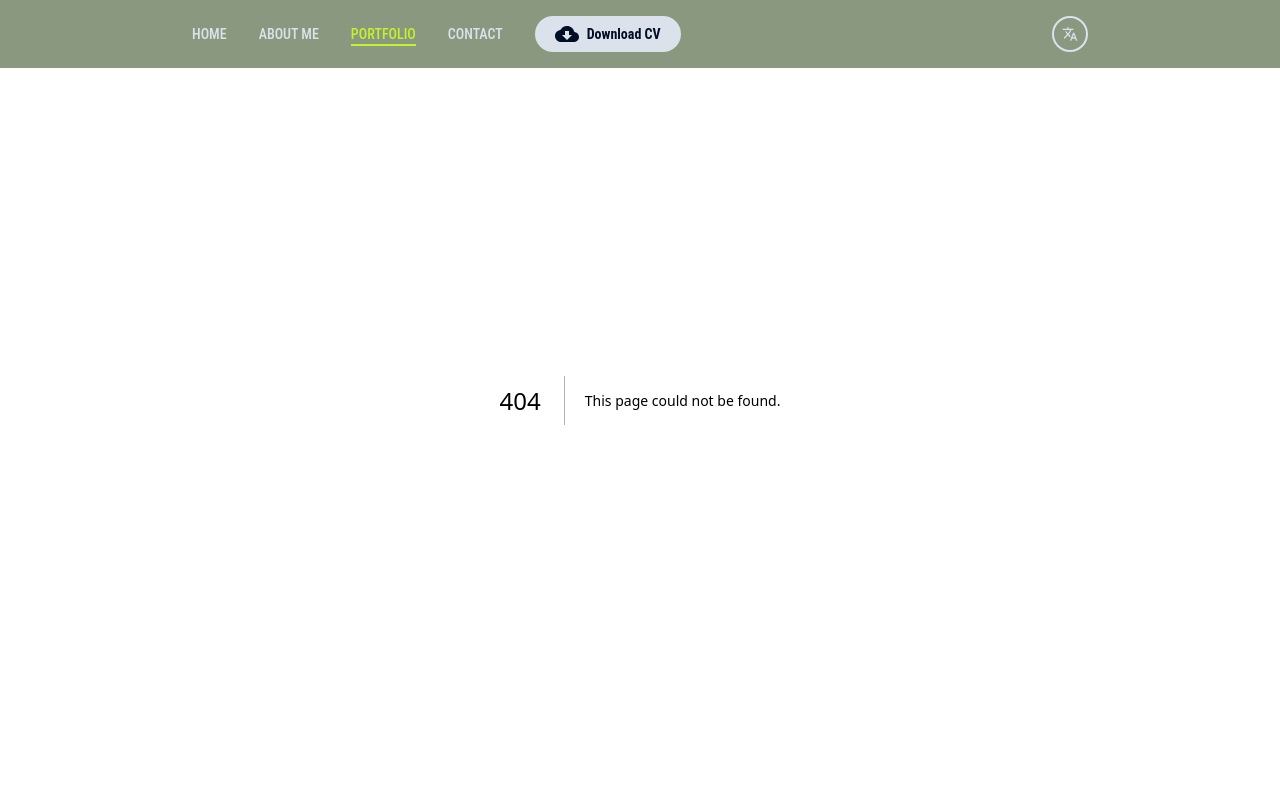
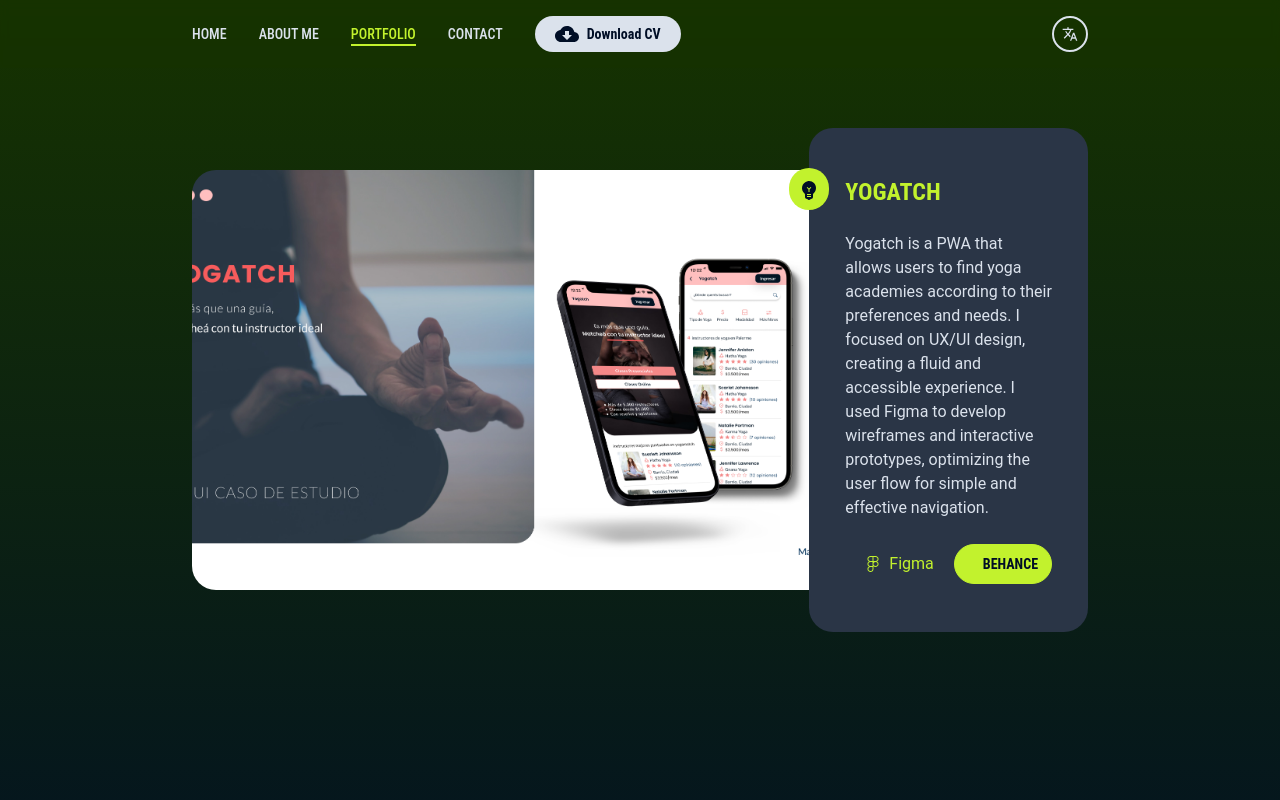
Before and after one commit to CesarZeballos/Porfolio, a Next.js app in the folder front/: page /portfolio in a window 1280 px wide. Before the commit this address had no page. Shown: the top 800 px of the page. Built offline with nearby package versions, Linux system fonts and the light colour scheme.

Commit message:
porfolio en proceso

```diff
--- a/front/src/app/globals.css
+++ b/front/src/app/globals.css
@@ -96,7 +96,7 @@ body {
   text-transform: uppercase;
   transition: .3s;
   z-index: 1;
-  @apply px-5 py-2 font-RobotoCondensed font-semibold text-sm rounded-full border border-lightGreen bg-lightGreen text-darkBlue flex items-center
+  @apply px-5 py-2 font-RobotoCondensed font-semibold text-sm rounded-full border border-lightGreen bg-lightGreen text-darkBlue flex items-center gap-2 w-fit
  }
 
  .buttonPrimary::before {
@@ -122,7 +122,7 @@ body {
  }
 
  .buttonSecondary {
-  @apply px-5 py-2 font-Roboto font-normal text-base text-lightGreen
+  @apply px-5 py-2 font-Roboto font-normal text-base text-lightGreen flex flex-row gap-2 items-center
   hover:text-white
  }
 
--- /dev/null
+++ b/front/src/app/portfolio/page.tsx
@@ -0,0 +1,13 @@
+import { BannerPortfolio } from "@/components/bannerPorfolio";
+
+
+const Portfolio: React.FC = () => {
+
+    return (
+        <div>
+            <BannerPortfolio />
+        </div>
+    )
+}
+
+export default Portfolio;
--- /dev/null
+++ b/front/src/components/banner/index.tsx
@@ -0,0 +1,39 @@
+import { IPortfolio } from "@/utils/interfaces";
+
+//icons:
+import { SiFigma } from "react-icons/si";
+import { SiGithub } from "react-icons/si";
+import { SiVercel } from "react-icons/si";
+import { SiBehance } from "react-icons/si";
+import CodeIcon from '@mui/icons-material/Code';
+import EmojiObjectsIcon from '@mui/icons-material/EmojiObjects';
+import Image from "next/image";
+import Link from "next/link";
+
+export const Banner: React.FC<IPortfolio> = ({index, title, type, description, image, github, vercel, figma, behance  }) => {
+
+    return (
+        <div key={index} className="relative w-full h-full flex items-center justify-end">
+            <div className="absolute z-0 rounded-3xl left-0 w-3/4 h-5/6 overflow-hidden">
+                <Image src={image} alt="profile" width={288} height={384} className="w-full h-full object-cover"/>
+            </div>
+            <div className="relative z-10 w-1/3 h-full">
+                <div className="absolute p-2 bg-lightGreen rounded-full left-0 top-10">
+                    {type === "design" && <EmojiObjectsIcon className="text-darkBlue"/>}
+                    {type === "code" && <CodeIcon className="text-darkBlue"/>}
+                </div>
+                <div className="bg-lightBlue rounded-3xl py-12 px-9 flex flex-col gap-6 ml-5">
+                    <h1 className="h3 text-lightGreen">{title}</h1>
+                    <p className="body text-white">{description}</p>
+                    <div className="flex flex-row justify-around">
+                        {github && <Link href={github} className="buttonSecondary"><SiGithub />Github</Link>}
+                        {figma && <Link href={figma} className="buttonSecondary"><SiFigma />Figma</Link>}
+
+                        {vercel && <Link href={vercel} className="buttonPrimary"><SiVercel />Vercel</Link>}
+                        {behance && <Link href={behance} className="buttonPrimary"><SiBehance />Behance</Link>}
+                    </div>
+                </div>
+            </div>
+        </div>
+    )
+}
--- /dev/null
+++ b/front/src/components/bannerPorfolio/index.tsx
@@ -0,0 +1,23 @@
+import { portfolio } from "@/utils/portfolio"
+import { Banner } from "../banner"
+
+
+export const BannerPortfolio: React.FC = () => {
+
+    return (
+        <div className="sectionContainer">
+            {portfolio.map((portfolio) => (
+                <Banner
+                    key={portfolio.index}
+                    index={portfolio.index}
+                    title={portfolio.title}
+                    type={portfolio.type}
+                    description={portfolio.description}
+                    image={portfolio.image}
+                    figma={portfolio.figma}
+                    behance={portfolio.behance}
+                />
+            ))}
+        </div>
+    )
+}
--- a/front/src/components/contact/index.tsx
+++ b/front/src/components/contact/index.tsx
@@ -7,6 +7,11 @@ import { useDispatch, useSelector } from "react-redux";
 import CloseIcon from '@mui/icons-material/Close';
 import { CustomInput } from "../customInput";
 import { IContact } from "@/utils/interfaces";
+
+// icons
+import LinkedInIcon from '@mui/icons-material/LinkedIn';
+import EmailIcon from '@mui/icons-material/Email';
+import WhatsAppIcon from '@mui/icons-material/WhatsApp';
 
 export const Contact: React.FC = () => {
     const contactRef = useRef<HTMLDivElement>(null)
@@ -52,7 +57,7 @@ export const Contact: React.FC = () => {
             {
                 showContact &&
 
-            <div className="absolute bottom-0 left-0 z-50 w-full h-full grid grid-cols-3 backdrop-blur-sm bg-opacity-20 bg-darkGreen">
+            <div className="fixed bottom-0 z-50 w-full h-full grid grid-cols-3 backdrop-blur-sm bg-opacity-20 bg-darkGreen">
                 <div className="col-span-2"></div>
                 <div ref={contactRef} className="relative left-0 w-full h-full rounded-l-3xl bg-lightBlue p-6 flex flex-col items-start">
                     <button onClick={handleClose} className="iconButton2">
@@ -68,6 +73,12 @@ export const Contact: React.FC = () => {
                             <button className="buttonPrimary" type="submit">Send</button>
                         </div>
                     </form>
+                    <div className="flex flex-col gap-1 w-full px-9">
+                        <p className="body text-white flex flex-row gap-1 items-center"><LinkedInIcon fontSize="inherit" className="text-lightGreen"/>/cesarzeballos</p>
+                        <p className="body text-white flex flex-row gap-1 items-center"><WhatsAppIcon fontSize="inherit" className="text-lightGreen"/>+549 351 7048769</p>
+                        <p className="body text-white flex flex-row gap-1 items-center"><EmailIcon fontSize="inherit" className="text-lightGreen"/>cesarezeballos@gmail.com</p>
+
+                    </div>
                 </div>
             </div>
             }
--- a/front/src/components/iconButton/index.tsx
+++ b/front/src/components/iconButton/index.tsx
@@ -9,10 +9,10 @@ interface MyButtonProps {
 
 const IconButton: React.FC<MyButtonProps> = ({ icon, label }) => {
   return (
-    <button className="iconButton">
+    <div className="iconButton">
       {icon}
       <span>{label}</span>
-    </button>
+    </div>
   );
 };
 
--- a/front/src/components/presentation/index.tsx
+++ b/front/src/components/presentation/index.tsx
@@ -1,8 +1,17 @@
+'use client'
 import Link from "next/link"
 import Profile from "../image"
+import { useDispatch } from "react-redux";
+import { setContactState } from "@/redux/slice";
 
 
 export const Presentation: React.FC = () => {
+    const dispatch = useDispatch();
+
+    const handleClick = () => {
+        dispatch(setContactState())
+    }
+
     return (
         <div className="sectionContainer grid grid-cols-2">
             <div className="flex flex-col gap-6 items-start justify-center">
@@ -11,7 +20,7 @@ export const Presentation: React.FC = () => {
                 <p className="body text-white">My focus is on understanding user needs and translating them into visually appealing and technically sound solutions.</p>
                 <div className="flex flex-row gap-4">
                     <Link href="/portfolio" className="buttonSecondary">Discover my work</Link>
-                    <Link href="/contact" className="buttonPrimary">Connect with me</Link>
+                    <button onClick={handleClick} className="buttonPrimary">Connect with me</button>
                 </div>
             </div>
 
--- a/front/src/components/skills/index.tsx
+++ b/front/src/components/skills/index.tsx
@@ -5,7 +5,9 @@ import { Tools } from "../tools"
 export const Skills = () => {
 
     return (
-        <div className="sectionContainer grid grid-cols-2 gap-6">
+        <div className="sectionContainer">
+            <h1 className="h1 text-white mb-9">Technologies and Tools</h1>
+            <div className="grid grid-cols-2 gap-6">
                 <div className="flex flex-col gap-6 px-16 py-12 rounded-3xl bg-lightGreen">
                     <h1 className="label text-darkBlue">Technologies and Tools</h1>
                     <div className="grid grid-cols-3 gap-x-8 gap-y-6">
@@ -23,4 +25,5 @@ export const Skills = () => {
                         </div>
                 </div>
             </div>
+        </div>
 )}
--- a/front/src/components/strengthsContainer/index.tsx
+++ b/front/src/components/strengthsContainer/index.tsx
@@ -7,6 +7,7 @@ import { Carousel } from "../carousel"
 export const StrengthsContainer: React.FC = () => {
     return (
         <div>
+            <h1 className="h1 text-white mb-9 mx-marginX">Strengths and Abilities</h1>
             <Carousel>
                 {StrengthsArray.map((strength) => (
                     <Strengths key={strength.index} {...strength} />
--- /dev/null
+++ b/front/src/utils/portfolio.ts
@@ -0,0 +1,14 @@
+import { IPortfolio } from "./interfaces";
+
+
+export const portfolio: IPortfolio[] = [
+    {
+        index: 0,
+        title: "Yogatch",
+        type: "design",
+        description: "Yogatch is a PWA that allows users to find yoga academies according to their preferences and needs. I focused on UX/UI design, creating a fluid and accessible experience. I used Figma to develop wireframes and interactive prototypes, optimizing the user flow for simple and effective navigation.",
+        image: "/portfolio/yogatch.jpg",
+        figma: "https://www.figma.com/design/bowIF8cf6xSq8m1w2zMATa/Yogatch---prototipo-en-media?node-id=33-728&t=T3rQ4x8ZKJKGaxGz-1",
+        behance: "https://www.behance.net/gallery/152291847/YOGATCH-PWA-Diseno-UXUI-Case-Study"
+    }
+]
```
Also changed, not shown: front/src/utils/interfaces.ts (+13 -0 lines), front/public/portfolio/yogatch.jpg (added), front/public/portfolio/yogatch.png (added). Lines whose indentation alone changed are shown as unchanged.
